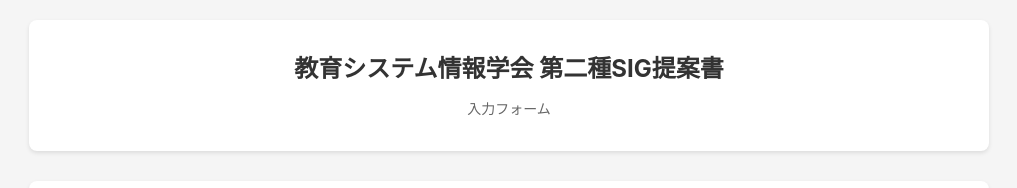
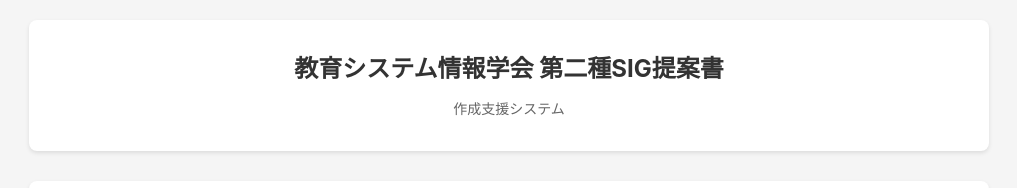
Before and after one commit to JSiSE-Kasseika/sig-proposal-form, a React (Create React App) app: page / in a window 1280 px wide. Shown: the top 188 px of the page, without its empty margins (131-1148 px from the left). Built offline with nearby package versions, Linux system fonts and the light colour scheme.

Commit message:
Update title and description in index.html and App.jsx for clarity
タイトルと説明文を「第二種SIG提案書 作成支援システム」に更新し、ユーザーに提供する情報を明確化しました。

```diff
--- a/public/index.html
+++ b/public/index.html
@@ -4,8 +4,8 @@
     <meta charset="utf-8" />
     <meta name="viewport" content="width=device-width, initial-scale=1" />
     <meta name="theme-color" content="#000000" />
-    <meta name="description" content="教育システム情報学会 第二種SIG提案書 入力フォーム" />
-    <title>SIG提案書入力システム</title>
+    <meta name="description" content="教育システム情報学会 第二種SIG提案書 作成支援システム" />
+    <title>第二種SIG提案書 作成支援システム</title>
   </head>
   <body>
     <noscript>このアプリケーションを実行するにはJavaScriptを有効にしてください。</noscript>
--- a/src/App.jsx
+++ b/src/App.jsx
@@ -411,7 +411,7 @@ const App = () => {
     <div className="app">
       <div className="header">
         <h1>教育システム情報学会 第二種SIG提案書</h1>
-        <p>入力フォーム</p>
+        <p>作成支援システム</p>
       </div>
 
       {/* 検証エラー表示 */}
```
Also changed, not shown: 1 other file (tests, documents, lock files or other folders).
